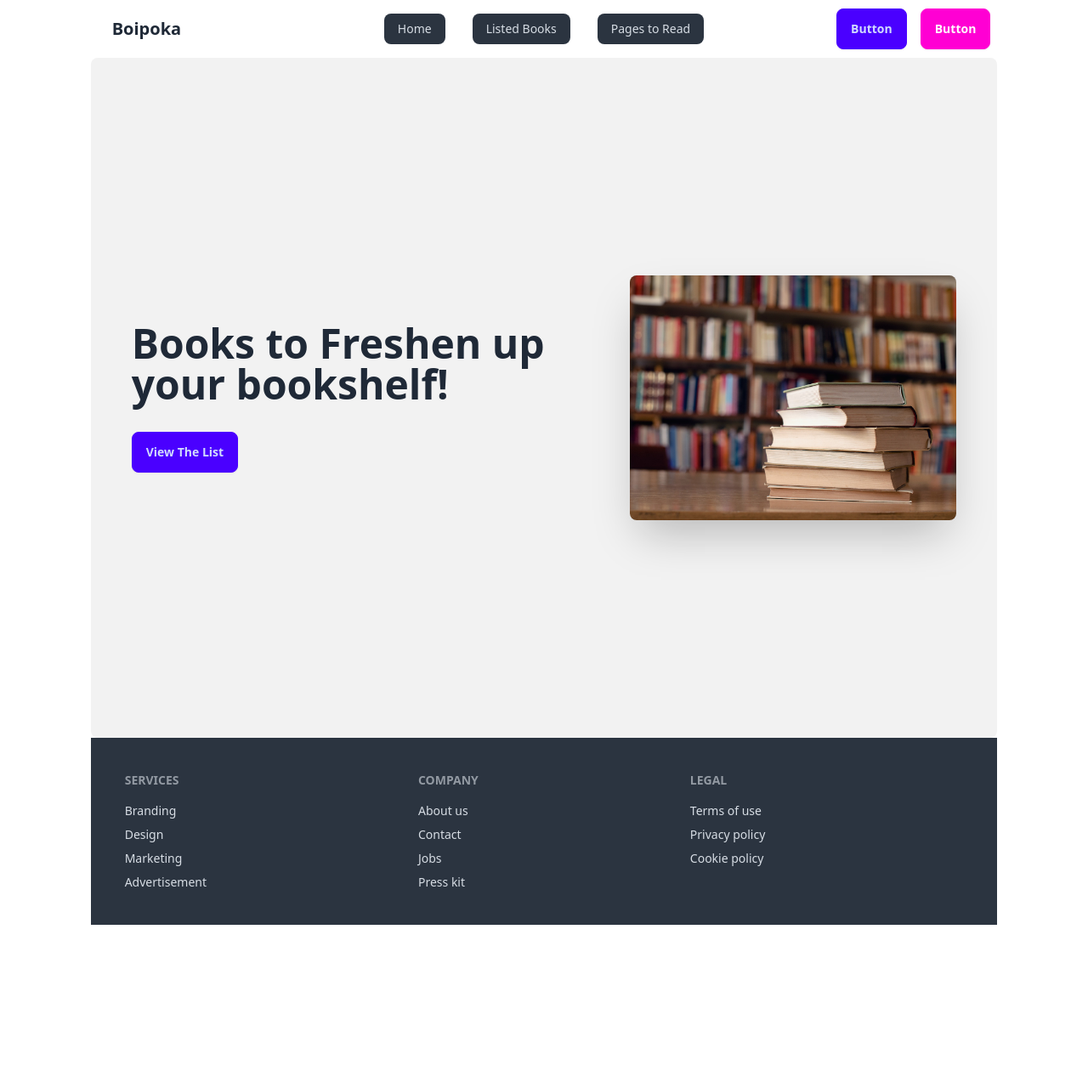
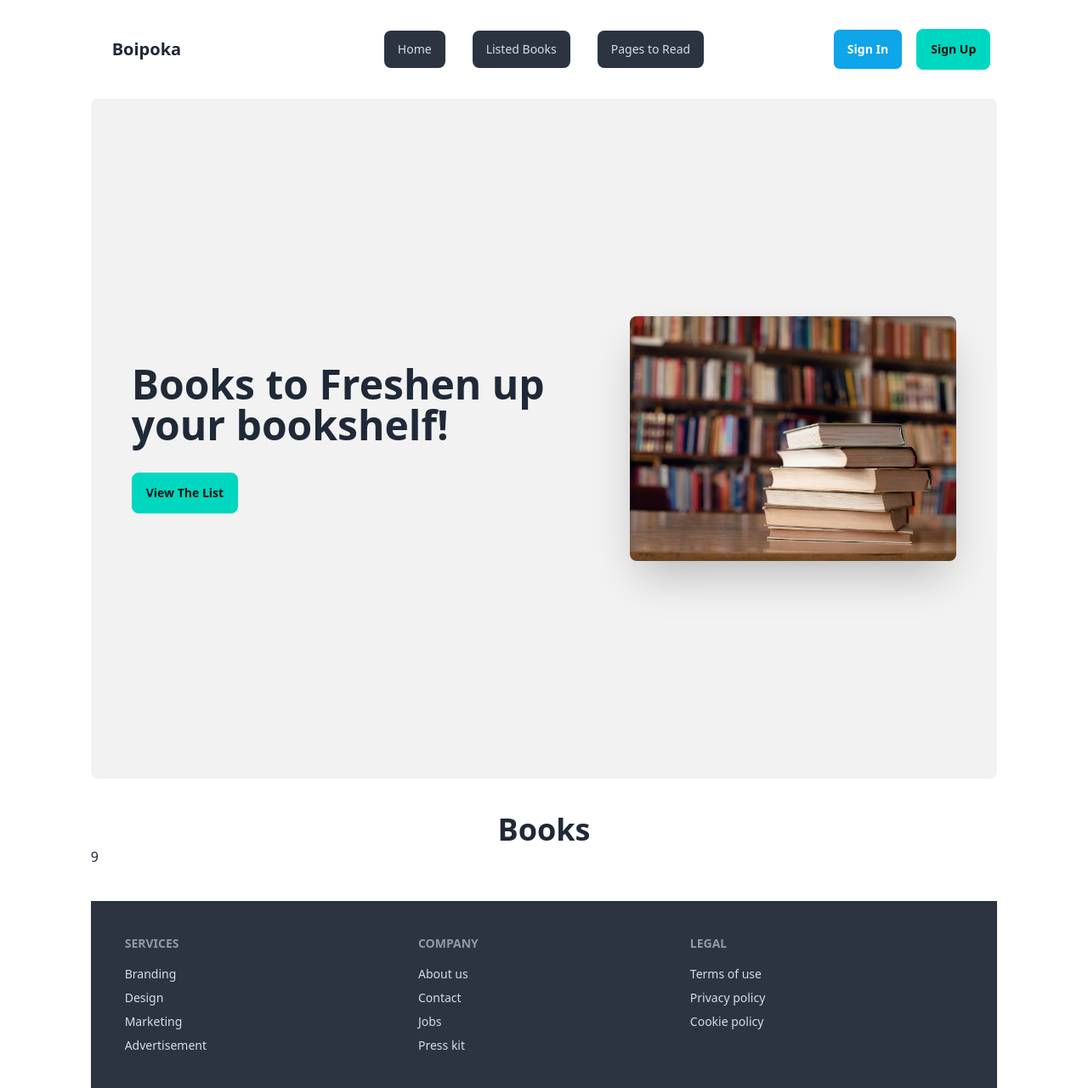
Before and after one commit to marinaakter/boi-poka-project, a React (Vite) app: page / in a window 1280 px wide. Shown: the whole page at 85% size. Before the commit the page ends 1088 px from the top, so only its background shows below. Built offline with nearby package versions, Linux system fonts and the light colour scheme.

Commit message:
add Books component and update Home and fetch the books from api

```diff
--- a/src/components/Banner/Banner.jsx
+++ b/src/components/Banner/Banner.jsx
@@ -1,19 +1,19 @@
-import BannerImg from '../../assets/book.jpg';
+import BannerImg from "../../assets/book.jpg";
 const Banner = () => {
   return (
     <div className="hero bg-base-200 min-h-screen rounded-lg">
-  <div className="hero-content flex-col px-12  lg:flex-row-reverse">
-    <img
-      src={BannerImg}
-      className="max-w-sm rounded-lg shadow-2xl" />
-    <div>
-      <h1 className="text-5xl font-bold">Books to Freshen up your bookshelf!</h1>
+      <div className="hero-content flex-col px-12  lg:flex-row-reverse">
+        <img src={BannerImg} className="max-w-sm rounded-lg shadow-2xl" />
+        <div>
+          <h1 className="text-5xl font-bold">
+            Books to Freshen up your bookshelf!
+          </h1>
 
-      <button className="btn btn-primary mt-8">View The List</button>
+          <button className="btn btn-accent mt-8">View The List</button>
+        </div>
+      </div>
     </div>
-  </div>
-</div>
-  )
-}
+  );
+};
 
-export default Banner
+export default Banner;
--- /dev/null
+++ b/src/components/Books/Books.jsx
@@ -0,0 +1,30 @@
+import { useEffect, useState } from "react";
+
+const Books = () => {
+  const [books, setBooks] = useState([]);
+
+  useEffect(() => {
+    fetch("./booksData.json")
+        .then((res) => res.json())
+        .then(data => setBooks(data)
+        )
+  }, []);
+  return (
+    <div className="my-10">
+          <h2 className="text-4xl font-bold text-center">Books</h2>
+          <p>{ books.length }</p>
+    </div>
+  );
+};
+
+export default Books;
+
+/*
+1. State to store book
+2. useEffect
+3. Fetch to load data
+4. Set the data to the books state
+
+
+
+*/
--- a/src/components/Home.jsx/Home.jsx
+++ b/src/components/Home.jsx/Home.jsx
@@ -1,9 +1,11 @@
 import Banner from "../Banner/Banner"
+import Books from "../Books/Books"
 
 const Home = () => {
   return (
     <div>
       <Banner></Banner>
+      <Books></Books>
     </div>
   )
 }
--- a/src/components/Navbar/Navbar.jsx
+++ b/src/components/Navbar/Navbar.jsx
@@ -3,15 +3,15 @@ import { NavLink } from "react-router-dom";
 const Navbar = () => {
   const links = (
     <>
-      <div className="flex gap-8">
+      <div className="flex gap-8 py-5">
       <li>
-      <NavLink to="/">Home</NavLink>
+      <NavLink className="py-3" to="/">Home</NavLink>
       </li>
       <li>
-      <NavLink to="/">Listed Books</NavLink>
+      <NavLink className="py-3" to="/">Listed Books</NavLink>
       </li>
       <li>
-      <NavLink to="/">Pages to Read</NavLink>
+      <NavLink className="py-3" to="/">Pages to Read</NavLink>
       </li>
       </div>
     </>
@@ -51,8 +51,8 @@ const Navbar = () => {
         </ul>
       </div>
       <div className="navbar-end flex gap-4">
-        <a className="btn btn-primary">Button</a>
-        <a className="btn btn-secondary">Button</a>
+        <a className="btn bg-sky-500 text-white hover:bg-sky-700">Sign In</a>
+        <a className="btn btn-accent">Sign Up</a>
       </div>
     </div>
   );
```
